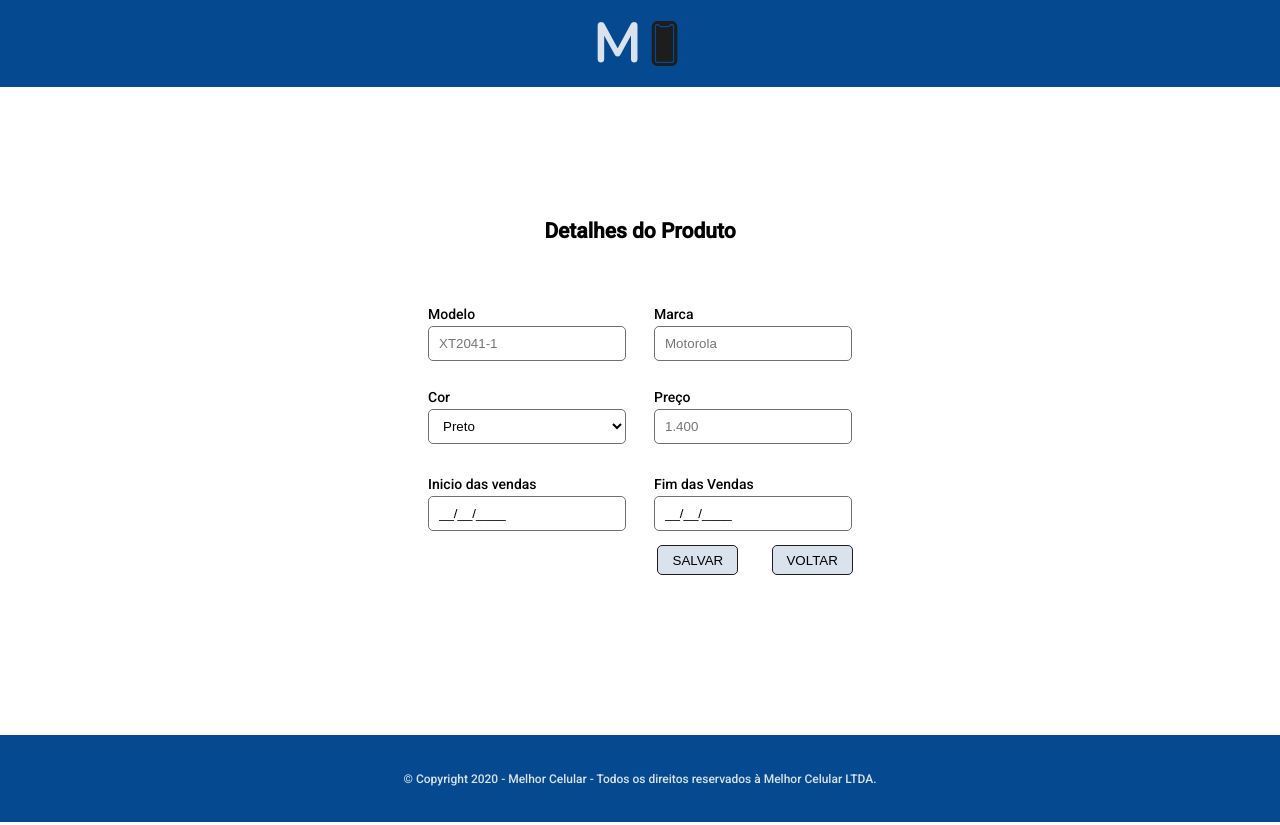
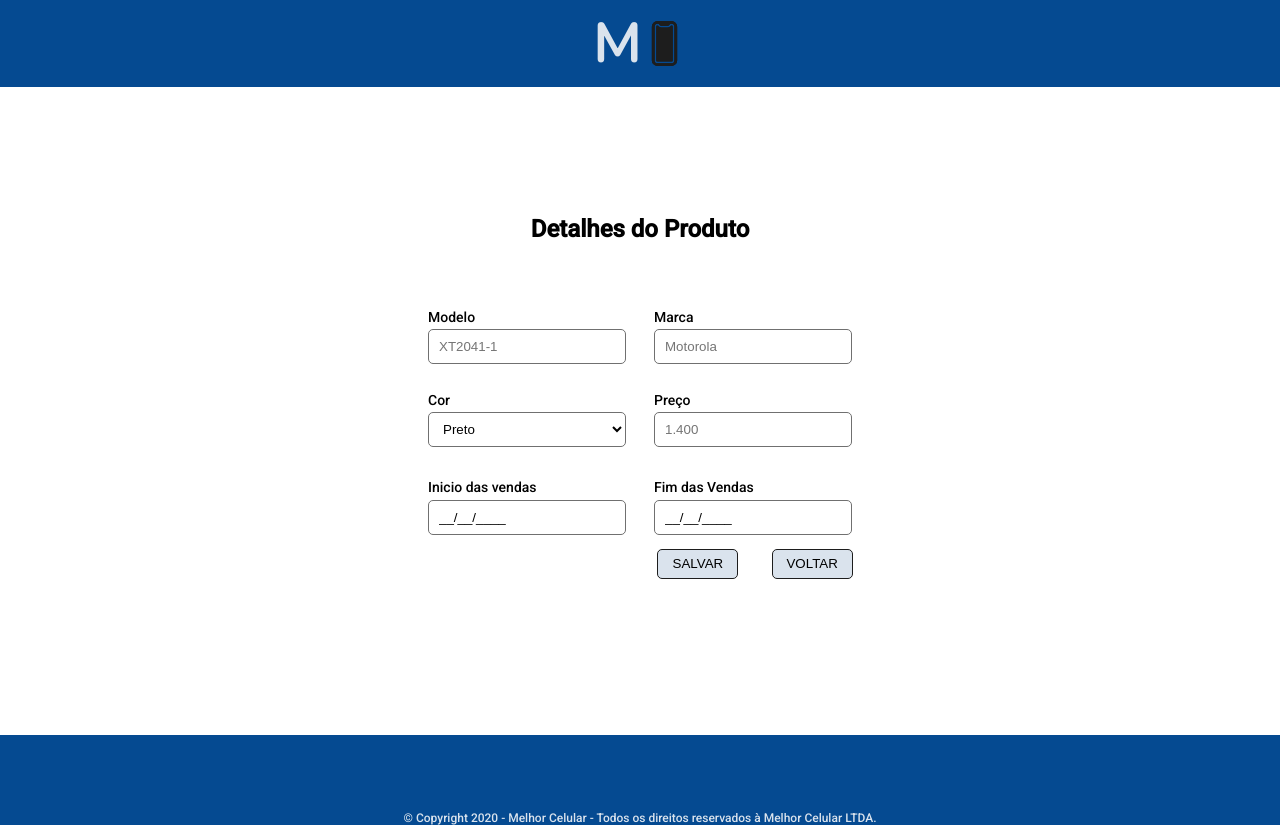
Before and after one commit to amitcesar/melhorcom-front-end-test, a React (Create React App) app: page /phone/add in a window 1280 px wide. Built offline with nearby package versions, Linux system fonts and the light colour scheme; no server answers.

Commit message:
adjust fonts and aligns

```diff
--- a/src/components/Footer/Footer.css
+++ b/src/components/Footer/Footer.css
@@ -1,11 +1,11 @@
 .footer {
   background: #054a91;
-  height: 87px;
+  height: 90px;
   width: 100%;
   color: #dae3ed;
   font-size: 12px;
 
   display: flex;
   justify-content: center;
-  align-items: center;
+  align-items: flex-end;
 }
--- a/src/components/PhoneForm/PhoneForm.css
+++ b/src/components/PhoneForm/PhoneForm.css
@@ -9,6 +9,7 @@
 
 .form-container h2 {
   margin-bottom: 1em;
+  font-size: 24px;
 }
 
 .form-container form {
--- a/src/components/PhoneForm/ValidationSchema.js
+++ b/src/components/PhoneForm/ValidationSchema.js
@@ -1,10 +1,19 @@
 import * as Yup from "yup";
 
 export default Yup.object().shape({
-  model: Yup.string().min(2, "Pelo menos 2 Digitos!").max(255).required(),
+  model: Yup.string()
+    .min(2, "Pelo menos 2 Digitos!")
+    .max(255)
+    .required("Campo Obrigatorio!"),
   price: Yup.number()
     .required("Campo Obrigatorio!")
     .positive("apenas numeros positivos!")
+
     .integer(),
-  brand: Yup.string().min(2, "Pelo menos 2 Digitos!").max(255).required(),
+  brand: Yup.string()
+    .min(2, "Pelo menos 2 Digitos!")
+    .max(255)
+    .required("Campo Obrigatorio!"),
+  date: Yup.string().min(8, "Preencher todo o campo!"),
+  endDate: Yup.string().min(8, "Preencher todo o campo!"),
 });
--- a/src/components/PhoneForm/index.js
+++ b/src/components/PhoneForm/index.js
@@ -11,7 +11,7 @@ import ValidationSchema from "./ValidationSchema";
 const initialValue = {
   model: "",
   brand: "",
-  color: "",
+  color: "BLACK",
   price: "",
   date: new Date(),
   endDate: new Date(),
@@ -186,7 +186,7 @@ export const PhoneForm = () => {
               <div className="group-button">
                 <button type="submit">SALVAR</button>
 
-                <button>VOLTAR</button>
+                <button onClick={() => history.goBack("/")}>VOLTAR</button>
               </div>
             </Form>
           )}
```
